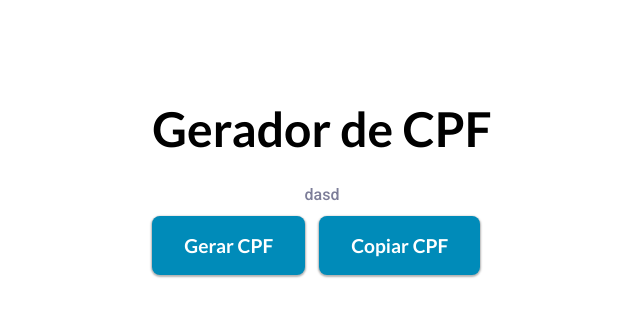
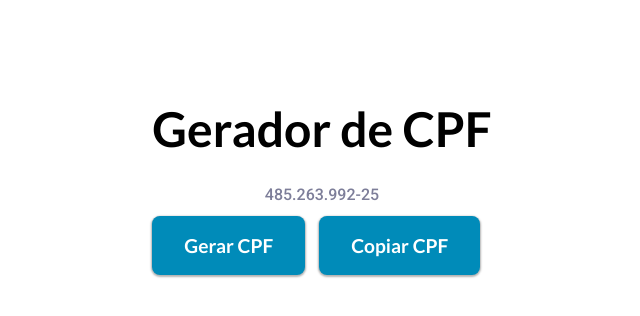
Before and after one commit to DorigonBruno/Gerador-CPF, a plain HTML site: page index.html in a window 1280 px wide. Both pictures are taken after a click on the button "Gerar CPF". Shown: the full height of the page, 318-958 px from the left. Drawn offline with Linux system fonts and the light colour scheme.

Commit message:
add-script

```diff
--- a/index.html
+++ b/index.html
@@ -13,10 +13,10 @@
   <div class="container">
     <h1>Gerador de CPF</h1>
     <div>
-      <p class="resultado">dasd</p>
+      <p class="resultado"></p>
     </div>
     <button class="gerar">Gerar CPF</button>
-    <button>Copiar CPF</button>
+    <button class="copy">Copiar CPF</button>
   </div>
   <script src="./script.js"></script>
 </body>
--- a/script.js
+++ b/script.js
@@ -0,0 +1,39 @@
+const cpfElement = document.querySelector(".resultado");
+const btnGerar = document.querySelector(".gerar");
+const btnCopy = document.querySelector(".copy");
+
+function gerarCpf() {
+  let n = Math.floor(Math.random() * 999999999) + 1;
+  let nStr = n.toString().padStart(9, "0");
+  let dv1 = calcularDV(nStr, 10);
+  let dv2 = calcularDV(nStr + dv1, 11);
+
+  cpfElement.innerText = fomartarCPF(nStr + dv1 + dv2);
+}
+
+function calcularDV(numero, peso) {
+  let total = 0;
+  for (let i = 0; i < numero.length; i++) {
+    total += parseInt(numero.charAt(i)) * peso--;
+  }
+  let resto = total % 11;
+  return resto < 2 ? 0 : 11 - resto;
+}
+
+function fomartarCPF(cpf) {
+  const regex = /^(\d{3})(\d{3})(\d{3})(\d{2})$/;
+  return cpf.replace(regex, "$1.$2.$3-$4");
+}
+
+function copyCPF() {
+  navigator.clipboard.writeText(cpfElement.innerText);
+
+  btnCopy.innerText = "Copiado !";
+
+  setTimeout(() => {
+    btnCopy.innerText = "Copiar CPF";
+  }, 1500);
+}
+
+btnGerar.addEventListener("click", gerarCpf);
+btnCopy.addEventListener("click", copyCPF);
```
